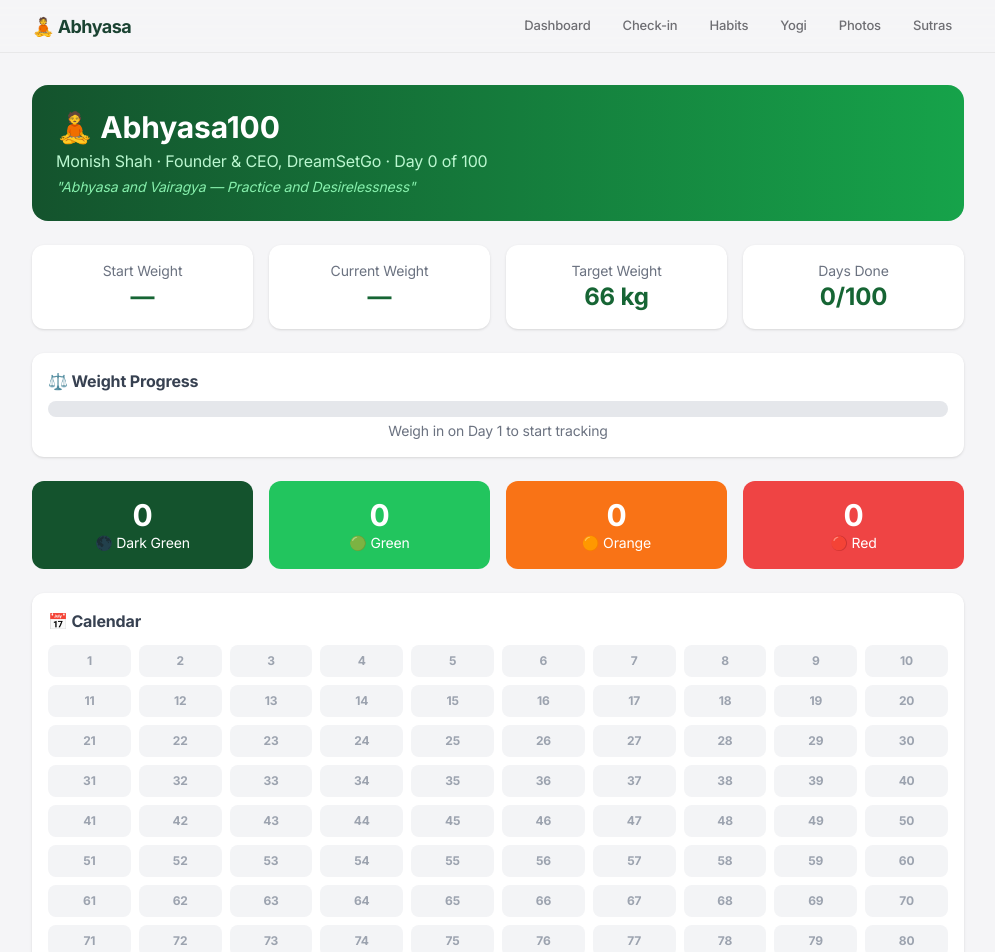
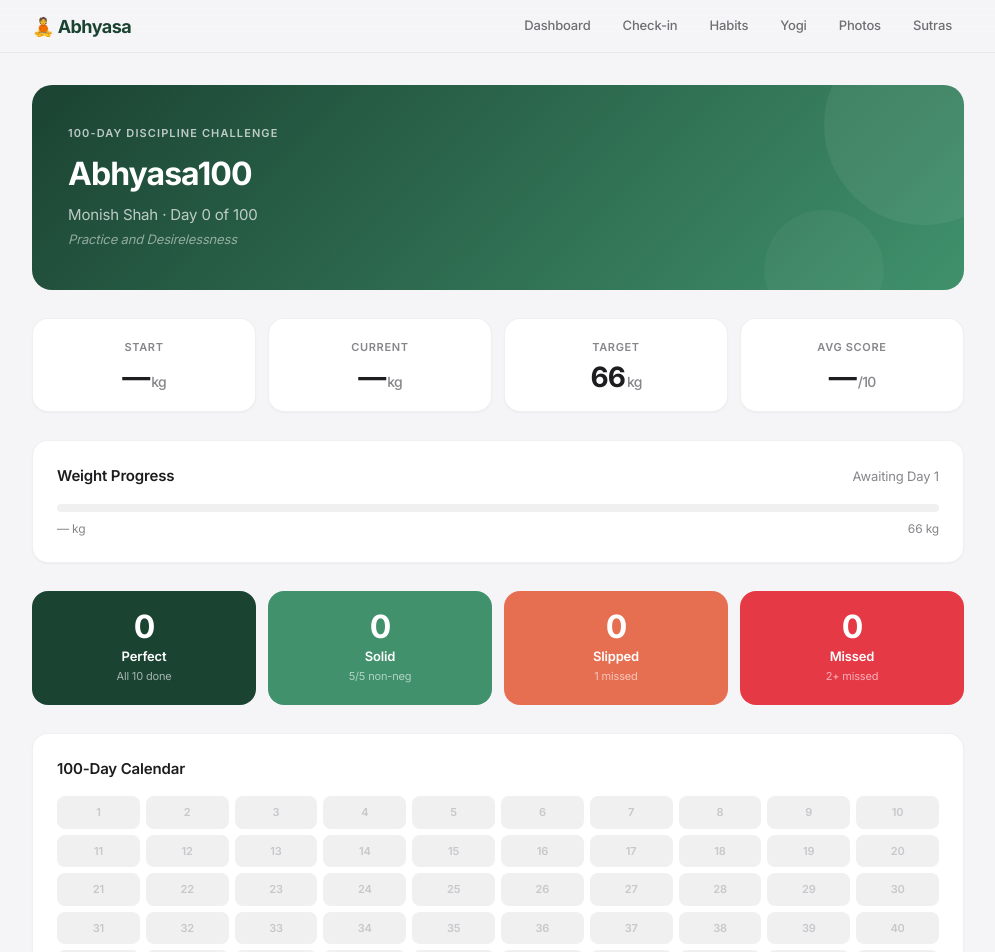
Before and after one commit to monish-dsg/abhyasa100, a Next.js app: page / in a window 1280 px wide. Shown: the top 952 px of the page, without its empty margins (142-1137 px from the left). Built offline with nearby package versions, Linux system fonts and the light colour scheme; no server answers; the database is empty.

Commit message:
Update page.tsx

```diff
--- a/app/page.tsx
+++ b/app/page.tsx
@@ -2,11 +2,11 @@
 import { useEffect, useState } from 'react'
 import { supabase } from '../lib/supabase'
 
-const COLOR_STYLES: Record<string, string> = {
-  'Dark Green': 'bg-green-900 text-white',
-  'Green': 'bg-green-500 text-white',
-  'Orange': 'bg-orange-500 text-white',
-  'Red': 'bg-red-500 text-white',
+const COLOR_MAP: Record<string, { bg: string; text: string; label: string }> = {
+  'Dark Green': { bg: '#1b4332', text: '#ffffff', label: '🌑 Perfect' },
+  'Green': { bg: '#40916c', text: '#ffffff', label: '🟢 Solid' },
+  'Orange': { bg: '#e76f51', text: '#ffffff', label: '🟠 Slipped' },
+  'Red': { bg: '#e63946', text: '#ffffff', label: '🔴 Missed' },
 }
 
 export default function Dashboard() {
@@ -26,72 +26,120 @@ export default function Dashboard() {
   const green = logs.filter(l => l.color === 'Green').length
   const orange = logs.filter(l => l.color === 'Orange').length
   const red = logs.filter(l => l.color === 'Red').length
-  const progress = (startWeight && latest) ? ((startWeight - latest.weight) / (startWeight - targetWeight)) * 100 : 0
+  const progress = (startWeight && latest) ? Math.min(100, Math.max(0, ((startWeight - latest.weight) / (startWeight - targetWeight)) * 100)) : 0
+  const avgScore = logs.length ? (logs.reduce((a, l) => a + l.score, 0) / logs.length).toFixed(1) : '—'
 
   return (
-    <div className="space-y-6">
-      <div className="bg-gradient-to-r from-green-900 to-green-600 text-white rounded-2xl p-6">
-        <h1 className="text-3xl font-bold">🧘 Abhyasa100</h1>
-        <p className="text-green-200 mt-1">Monish Shah · Founder & CEO, DreamSetGo · Day {logs.length} of 100</p>
-        <p className="text-green-300 text-sm mt-1 italic">"Abhyasa and Vairagya — Practice and Desirelessness"</p>
+    <div style={{ display: 'flex', flexDirection: 'column', gap: '28px' }}>
+
+      {/* Hero */}
+      <div style={{
+        background: 'linear-gradient(135deg, #1b4332 0%, #2d6a4f 50%, #40916c 100%)',
+        borderRadius: '20px',
+        padding: '40px 36px',
+        color: 'white',
+        position: 'relative',
+        overflow: 'hidden',
+      }}>
+        <div style={{ position: 'absolute', top: -60, right: -60, width: 200, height: 200, borderRadius: '50%', background: 'rgba(255,255,255,0.06)' }} />
+        <div style={{ position: 'absolute', bottom: -40, right: 80, width: 120, height: 120, borderRadius: '50%', background: 'rgba(255,255,255,0.04)' }} />
+        <p style={{ fontSize: '0.6875rem', fontWeight: 600, letterSpacing: '0.1em', textTransform: 'uppercase', opacity: 0.7, marginBottom: 8 }}>
+          100-DAY DISCIPLINE CHALLENGE
+        </p>
+        <h1 style={{ fontSize: '2rem', fontWeight: 700, letterSpacing: '-0.03em', margin: 0 }}>
+          Abhyasa100
+        </h1>
+        <p style={{ fontSize: '0.9375rem', opacity: 0.7, marginTop: 6, fontWeight: 400 }}>
+          Monish Shah · Day {logs.length} of 100
+        </p>
+        <p style={{ fontSize: '0.8125rem', opacity: 0.5, marginTop: 4, fontStyle: 'italic' }}>
+          Practice and Desirelessness
+        </p>
       </div>
 
-      <div className="grid grid-cols-2 md:grid-cols-4 gap-4">
-        <div className="bg-white rounded-xl p-4 shadow text-center">
-          <p className="text-gray-500 text-sm">Start Weight</p>
-          <p className="text-2xl font-bold text-green-800">{startWeight ? `${startWeight} kg` : '—'}</p>
+      {/* Stats Row */}
+      <div style={{ display: 'grid', gridTemplateColumns: 'repeat(4, 1fr)', gap: '12px' }}>
+        {[
+          { label: 'Start', value: startWeight ? `${startWeight}` : '—', unit: 'kg' },
+          { label: 'Current', value: latest?.weight ? `${latest.weight}` : '—', unit: 'kg' },
+          { label: 'Target', value: `${targetWeight}`, unit: 'kg' },
+          { label: 'Avg Score', value: avgScore, unit: '/10' },
+        ].map(s => (
+          <div key={s.label} className="card" style={{ padding: '20px 16px', textAlign: 'center' }}>
+            <p style={{ fontSize: '0.6875rem', fontWeight: 600, letterSpacing: '0.06em', textTransform: 'uppercase', color: '#86868b', marginBottom: 8 }}>{s.label}</p>
+            <p style={{ fontSize: '1.75rem', fontWeight: 700, letterSpacing: '-0.03em', color: '#1d1d1f', lineHeight: 1 }}>
+              {s.value}<span style={{ fontSize: '0.875rem', fontWeight: 500, color: '#86868b', marginLeft: 2 }}>{s.unit}</span>
+            </p>
+          </div>
+        ))}
+      </div>
+
+      {/* Weight Progress */}
+      <div className="card" style={{ padding: '24px' }}>
+        <div style={{ display: 'flex', justifyContent: 'space-between', alignItems: 'center', marginBottom: 16 }}>
+          <p style={{ fontSize: '0.9375rem', fontWeight: 600, color: '#1d1d1f' }}>Weight Progress</p>
+          <p style={{ fontSize: '0.8125rem', color: '#86868b' }}>
+            {(startWeight && latest) ? `${(startWeight - latest.weight).toFixed(1)} kg lost` : 'Awaiting Day 1'}
+          </p>
         </div>
-        <div className="bg-white rounded-xl p-4 shadow text-center">
-          <p className="text-gray-500 text-sm">Current Weight</p>
-          <p className="text-2xl font-bold text-green-800">{latest?.weight ? `${latest.weight} kg` : '—'}</p>
+        <div style={{ background: '#f0f0f0', borderRadius: 100, height: 8, overflow: 'hidden' }}>
+          <div style={{
+            width: `${progress}%`,
+            height: '100%',
+            borderRadius: 100,
+            background: 'linear-gradient(90deg, #2d6a4f, #40916c)',
+            transition: 'width 0.8s cubic-bezier(0.4, 0, 0.2, 1)',
+          }} />
         </div>
-        <div className="bg-white rounded-xl p-4 shadow text-center">
-          <p className="text-gray-500 text-sm">Target Weight</p>
-          <p className="text-2xl font-bold text-green-800">{targetWeight} kg</p>
-        </div>
-        <div className="bg-white rounded-xl p-4 shadow text-center">
-          <p className="text-gray-500 text-sm">Days Done</p>
-          <p className="text-2xl font-bold text-green-800">{logs.length}/100</p>
+        <div style={{ display: 'flex', justifyContent: 'space-between', marginTop: 8 }}>
+          <p style={{ fontSize: '0.75rem', color: '#86868b' }}>{startWeight || '—'} kg</p>
+          <p style={{ fontSize: '0.75rem', color: '#86868b' }}>{targetWeight} kg</p>
         </div>
       </div>
 
-      <div className="bg-white rounded-xl p-4 shadow">
-        <h2 className="font-bold text-gray-700 mb-2">⚖️ Weight Progress</h2>
-        <div className="bg-gray-200 rounded-full h-4">
-          <div className="bg-green-600 h-4 rounded-full transition-all" style={{ width: `${Math.min(100, Math.max(0, progress))}%` }} />
-        </div>
-        <p className="text-sm text-gray-500 mt-1 text-center">
-          {(startWeight && latest) ? `${(startWeight - latest.weight).toFixed(2)} kg lost · ${(latest.weight - targetWeight).toFixed(2)} kg to go` : 'Weigh in on Day 1 to start tracking'}
-        </p>
+      {/* Color Summary */}
+      <div style={{ display: 'grid', gridTemplateColumns: 'repeat(4, 1fr)', gap: '12px' }}>
+        {[
+          { count: darkGreen, bg: '#1b4332', label: 'Perfect', sub: 'All 10 done' },
+          { count: green, bg: '#40916c', label: 'Solid', sub: '5/5 non-neg' },
+          { count: orange, bg: '#e76f51', label: 'Slipped', sub: '1 missed' },
+          { count: red, bg: '#e63946', label: 'Missed', sub: '2+ missed' },
+        ].map(c => (
+          <div key={c.label} style={{
+            background: c.bg,
+            borderRadius: 'var(--radius)',
+            padding: '20px 16px',
+            textAlign: 'center',
+            color: 'white',
+          }}>
+            <p style={{ fontSize: '2rem', fontWeight: 700, letterSpacing: '-0.03em', lineHeight: 1 }}>{c.count}</p>
+            <p style={{ fontSize: '0.8125rem', fontWeight: 600, marginTop: 4 }}>{c.label}</p>
+            <p style={{ fontSize: '0.6875rem', opacity: 0.6, marginTop: 2 }}>{c.sub}</p>
+          </div>
+        ))}
       </div>
 
-      <div className="grid grid-cols-2 md:grid-cols-4 gap-4">
-        <div className="bg-green-900 text-white rounded-xl p-4 text-center">
-          <p className="text-3xl font-bold">{darkGreen}</p>
-          <p className="text-sm">🌑 Dark Green</p>
-        </div>
-        <div className="bg-green-500 text-white rounded-xl p-4 text-center">
-          <p className="text-3xl font-bold">{green}</p>
-          <p className="text-sm">🟢 Green</p>
-        </div>
-        <div className="bg-orange-500 text-white rounded-xl p-4 text-center">
-          <p className="text-3xl font-bold">{orange}</p>
-          <p className="text-sm">🟠 Orange</p>
-        </div>
-        <div className="bg-red-500 text-white rounded-xl p-4 text-center">
-          <p className="text-3xl font-bold">{red}</p>
-          <p className="text-sm">🔴 Red</p>
-        </div>
-      </div>
-
-      <div className="bg-white rounded-xl p-4 shadow">
-        <h2 className="font-bold text-gray-700 mb-3">📅 Calendar</h2>
-        <div className="grid grid-cols-10 gap-2">
+      {/* 100-Day Calendar */}
+      <div className="card" style={{ padding: '24px' }}>
+        <p style={{ fontSize: '0.9375rem', fontWeight: 600, color: '#1d1d1f', marginBottom: 16 }}>100-Day Calendar</p>
+        <div style={{ display: 'grid', gridTemplateColumns: 'repeat(10, 1fr)', gap: '6px' }}>
           {Array.from({ length: 100 }, (_, i) => {
             const log = logs.find(l => l.day === i + 1)
-            const colorClass = log ? COLOR_STYLES[log.color] : 'bg-gray-100 text-gray-400'
+            const colorInfo = log ? COLOR_MAP[log.color] : null
             return (
-              <div key={i} className={`${colorClass} rounded-lg p-2 text-center text-xs font-bold`}>
+              <div key={i} style={{
+                background: colorInfo ? colorInfo.bg : '#f0f0f0',
+                color: colorInfo ? colorInfo.text : '#c7c7cc',
+                borderRadius: 8,
+                padding: '8px 0',
+                textAlign: 'center',
+                fontSize: '0.6875rem',
+                fontWeight: 600,
+                transition: 'transform 0.2s ease',
+                cursor: log ? 'pointer' : 'default',
+              }}
+              title={log ? `Day ${i+1}: ${log.color} (${log.score}/10)` : `Day ${i+1}`}
+              >
                 {i + 1}
               </div>
             )
@@ -99,20 +147,46 @@ export default function Dashboard() {
         </div>
       </div>
 
-      <div className="bg-white rounded-xl p-4 shadow divide-y">
-        <h2 className="font-bold text-gray-700 mb-3">📋 Daily Log</h2>
-        {[...logs].reverse().map(l => (
-          <div key={l.id} className="py-3 flex justify-between items-center">
-            <div>
-              <span className="font-bold text-green-800">Day {l.day}</span>
-              <span className="text-gray-400 text-xs ml-2">{l.date}</span>
-              <p className="text-xs text-gray-500">{l.weight} kg</p>
+      {/* Daily Log */}
+      <div className="card" style={{ overflow: 'hidden' }}>
+        <div style={{ padding: '20px 24px', borderBottom: '1px solid rgba(0,0,0,0.06)' }}>
+          <p style={{ fontSize: '0.9375rem', fontWeight: 600, color: '#1d1d1f' }}>Daily Log</p>
+        </div>
+        {logs.length === 0 ? (
+          <div style={{ padding: '40px 24px', textAlign: 'center', color: '#86868b', fontSize: '0.875rem' }}>
+            No entries yet. Start your journey tomorrow.
+          </div>
+        ) : (
+          [...logs].reverse().map((l, i) => (
+            <div key={l.id} style={{
+              padding: '16px 24px',
+              display: 'flex',
+              justifyContent: 'space-between',
+              alignItems: 'center',
+              borderBottom: i < logs.length - 1 ? '1px solid rgba(0,0,0,0.04)' : 'none',
+              transition: 'background 0.2s ease',
+            }}
+            onMouseEnter={e => e.currentTarget.style.background = 'rgba(0,0,0,0.02)'}
+            onMouseLeave={e => e.currentTarget.style.background = 'transparent'}
+            >
+              <div>
+                <span style={{ fontSize: '0.9375rem', fontWeight: 600, color: '#1d1d1f' }}>Day {l.day}</span>
+                <span style={{ fontSize: '0.75rem', color: '#86868b', marginLeft: 10 }}>{l.date}</span>
+                {l.weight > 0 && <span style={{ fontSize: '0.75rem', color: '#86868b', marginLeft: 10 }}>{l.weight} kg</span>}
+              </div>
+              <div style={{
+                background: COLOR_MAP[l.color]?.bg || '#f0f0f0',
+                color: 'white',
+                padding: '4px 14px',
+                borderRadius: 100,
+                fontSize: '0.75rem',
+                fontWeight: 600,
+              }}>
+                {l.score}/10
+              </div>
             </div>
-            <span className={`${COLOR_STYLES[l.color]} px-3 py-1 rounded-full text-xs font-bold`}>
-              {l.score}/10
-            </span>
-          </div>
-        ))}
+          ))
+        )}
       </div>
     </div>
   )
```
